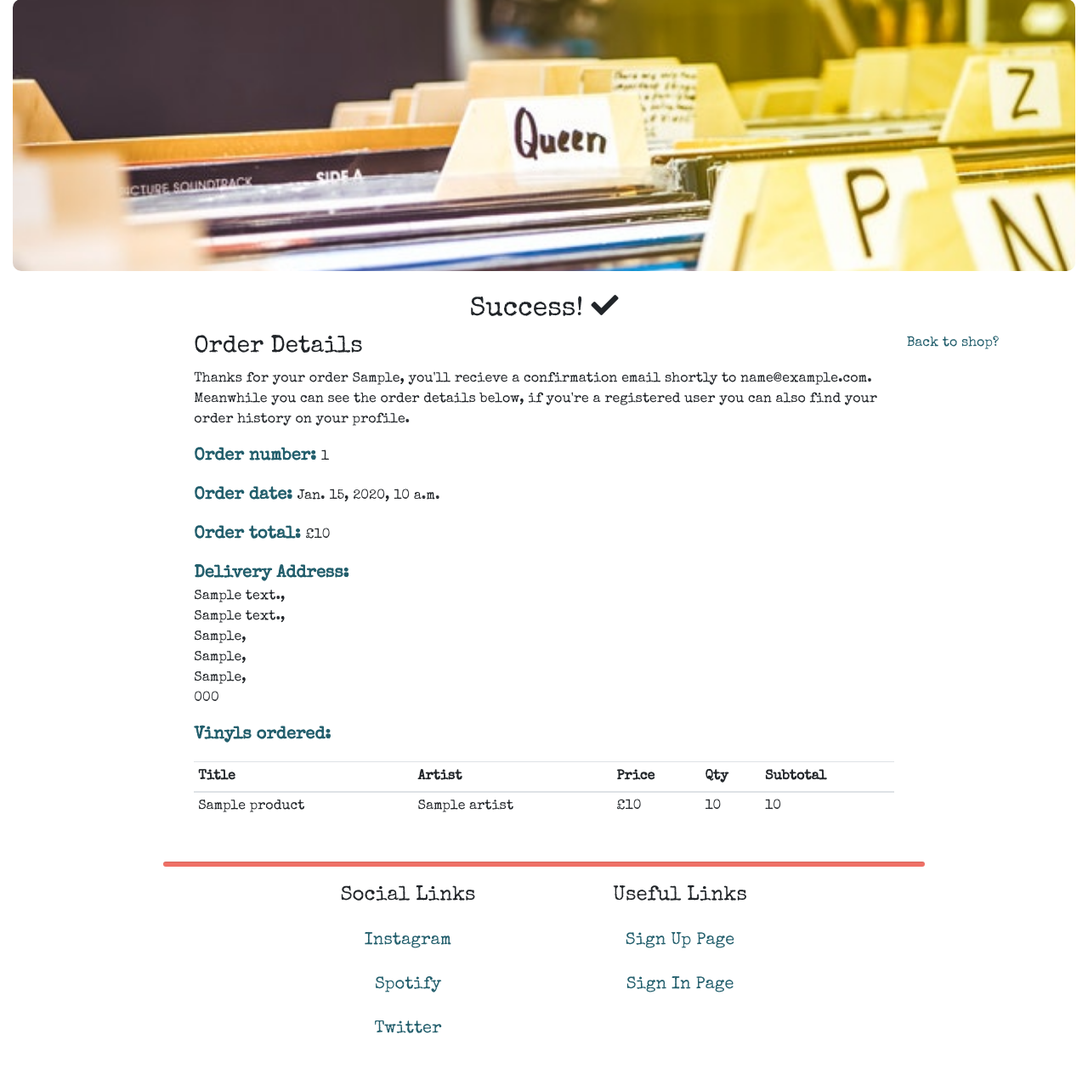
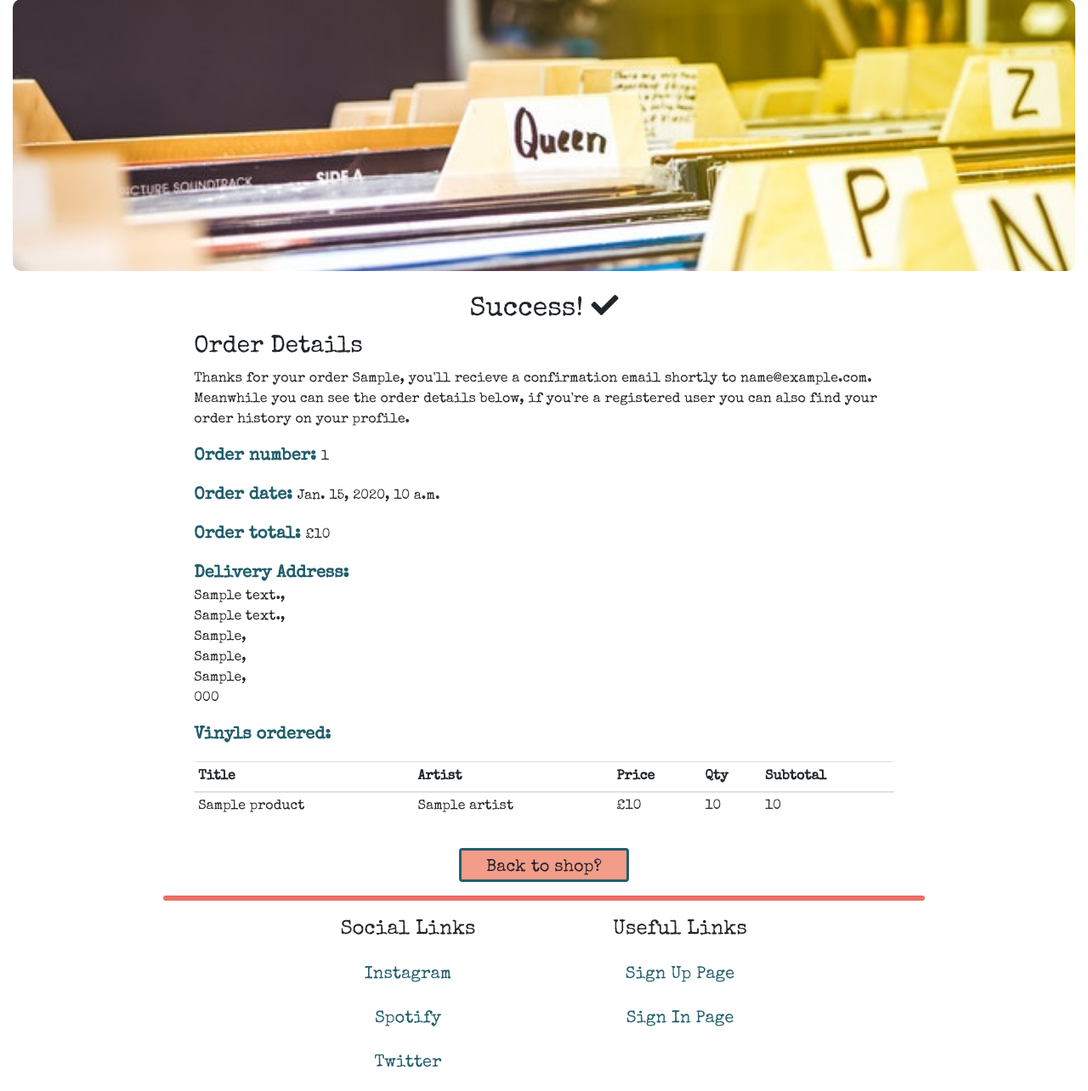
Before and after one commit to natalie-kate/music_to_my_ears, a Django app: template checkout/templates/checkout/checkout_success.html in a window 1280 px wide. Shown: the part 126-1410 px from the top of the page at 85% size. Before the commit the page ends 1342 px from the top, so only its background shows below. Run offline with Django 4.2, Linux system fonts and the light colour scheme; the template is opened without the code that fills it: most values are stand-ins (such as "Sample title", 1, 10 or a date in 2020); some libraries are stand-ins or nearby versions.

Commit message:
Add template logic to be used for order_history

```diff
--- a/checkout/templates/checkout/checkout_success.html
+++ b/checkout/templates/checkout/checkout_success.html
@@ -11,6 +11,13 @@
 {% endblock %}
 
 {% block content %}
+{% if from_profile %}
+<h2 class="text-center mt-4">Order History </h2>
+<div class="row">
+  <div class="col-10 offset-1 col-md-8 offset-md-2">
+    <p>This is a previous order confirmation, you should have recieved a confirmation
+       email on {{ order.order_date|date:"D d M Y"}} to {{ order.email }}</p>
+{% else %}
 <h2 class="text-center mt-4"> Success! <span class="green"><i class="fas fa-check"></i></span></h2>
 <div class="row">
   <div class="col-10 offset-1 col-md-8 offset-md-2">
@@ -18,6 +25,7 @@
     <p>Thanks for your order {{order.first_name }}, you'll recieve a confirmation email shortly to {{ order.email }}.<br>
       Meanwhile you can see the order details below, if you're a registered user you can also find your
       order history on your profile.</p>
+{% endif %}
     <p><strong>Order number: </strong>{{ order.order_number }}</p>
     <p><strong>Order date: </strong>{{ order.order_date }}</p>
     <p><strong>Order total: </strong>£{{ order.grand_total }}</p>
@@ -75,8 +83,12 @@
       {% endfor %}
     </table>
   </div>
-  <div class="text-center">
-    <a href="{% url 'shop' %}">Back to shop? </a>
+  <div class="col-10 offset-1 text-center">
+    {% if from_profile %}
+      <a class="btn my-btn pay-btn btn-md hover" href="{% url 'profile' %}">Back to Profile? </a>
+    {% else %}
+      <a class="btn my-btn pay-btn btn-md hover" href="{% url 'shop' %}">Back to shop? </a>
+    {% endif %}
   </div>
 </div>
 {% endblock %}
```
